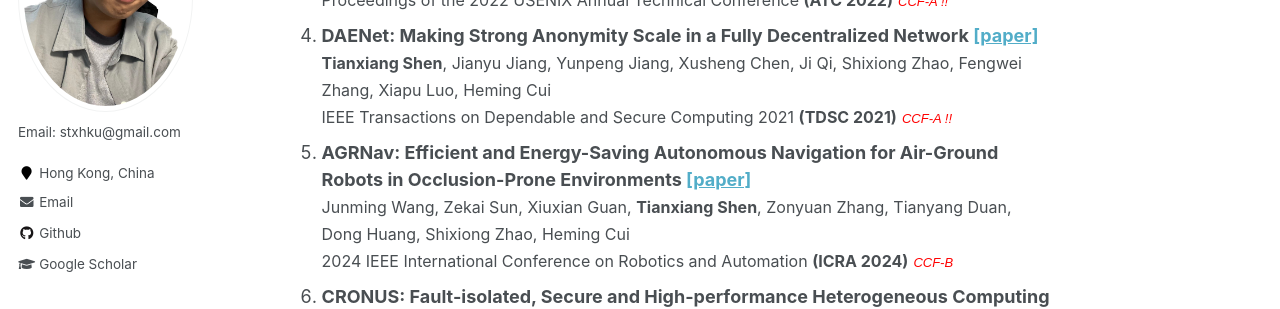
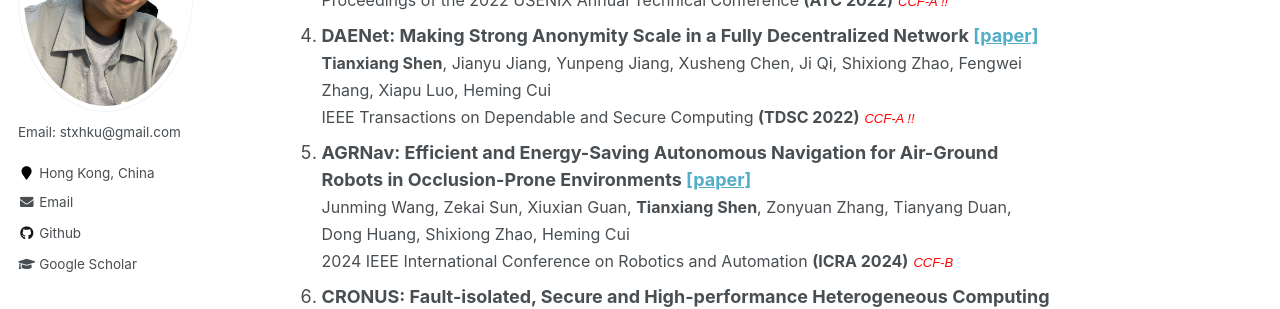
Before and after one commit to tianxiang999/tianxiang999.github.io, a Jekyll site: the page built from _pages/about.md, in a window 1280 px wide and 900 px high, scrolled down 938 px. Shown: the part 153-462 px from the top of the window. Built offline with Jekyll 4.4.1, drawn with Linux system fonts in a browser that asks for light colours; comment, search, counter and statistics services are not loaded.

Commit message:
Update about.md

```diff
--- a/_pages/about.md
+++ b/_pages/about.md
@@ -55,8 +55,8 @@ Selected Publications ([[Full List]](https://scholar.google.com/citations?user=O
   <br>
    <font size="3"><strong>Tianxiang Shen</strong>, Jianyu Jiang, Yunpeng Jiang,
    Xusheng Chen, Ji Qi, Shixiong Zhao, Fengwei Zhang, Xiapu Luo, Heming
-   Cui<br>IEEE Transactions on Dependable and Secure Computing 2021
-   <strong>(TDSC 2021)</strong></font><font size="2" face="arial"
+   Cui<br>IEEE Transactions on Dependable and Secure Computing
+   <strong>(TDSC 2022)</strong></font><font size="2" face="arial"
    color="red"><i>CCF-A !!</i></font>
 
 5. <strong>AGRNav: Efficient and Energy-Saving Autonomous Navigation for Air-Ground Robots in Occlusion-Prone Environments [[paper]](https://jmwang0117.github.io/AGRNav.pdf)</strong>
```
